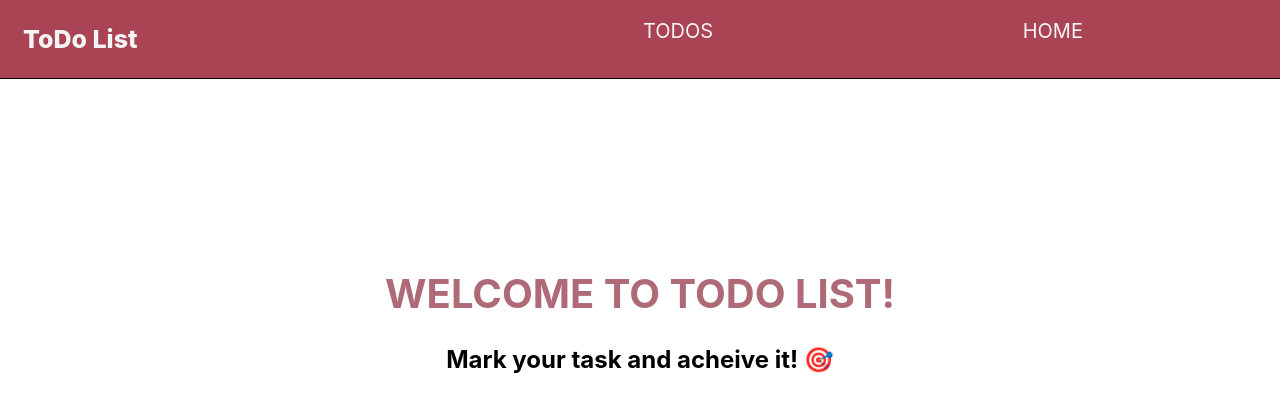
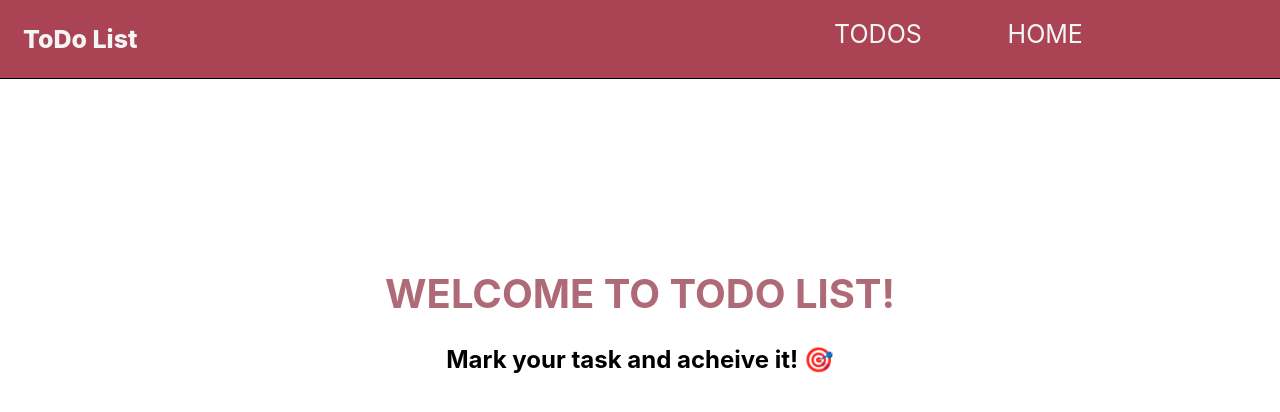
Before and after one commit to Palak-jais/Remainder, a React (Create React App) app: page / in a window 1280 px wide. Shown: the top 412 px of the page. Built offline with nearby package versions, Linux system fonts and the light colour scheme.

Commit message:
Update index.css

```diff
--- a/src/index.css
+++ b/src/index.css
@@ -34,14 +34,14 @@ ul{
   display: flex;
   list-style-type: none;
   justify-content: space-between;
-  width: 35%;
+  width: 20%;
   padding-right:15%;
 
 }
 a{
   text-decoration: none;
   color: whitesmoke;
-  font-size: 20px;
+  font-size: 25px;
   cursor: pointer;
   padding: 3px;
 
```
